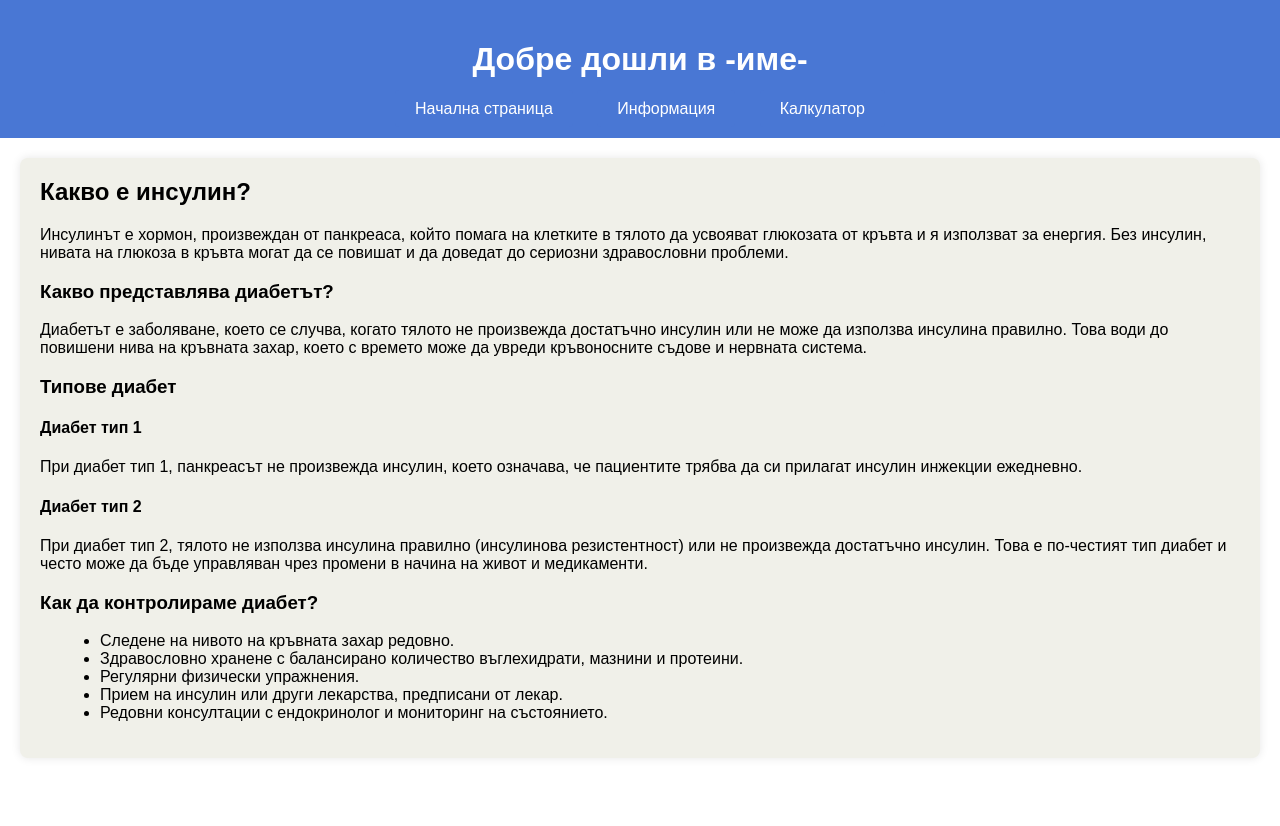
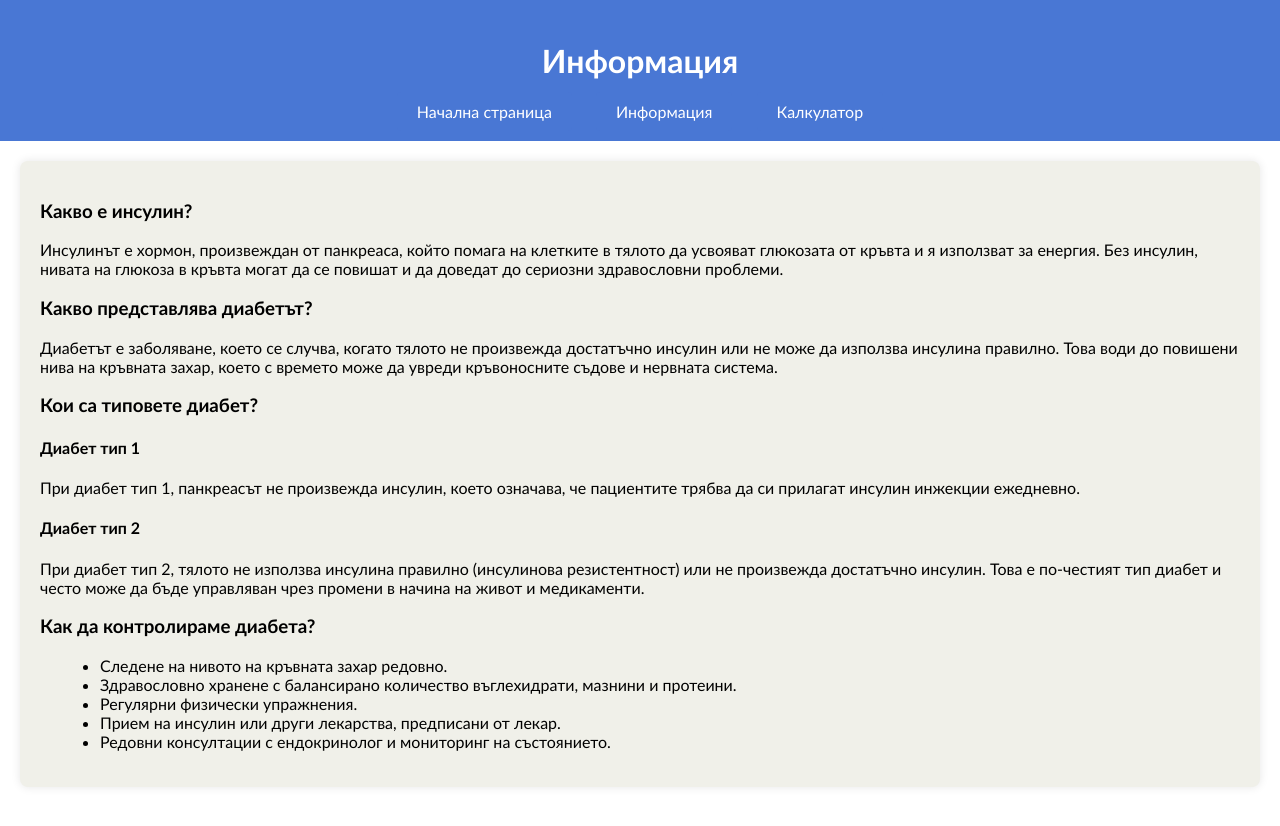
Before and after one commit to Eleonora-Dimitrova/SPACECODERS, a plain HTML site: page info.html in a window 1280 px wide. Before the commit the page ends 800 px from the top, so only its background shows below. Drawn offline with Linux system fonts and the light colour scheme; a script that the page names is missing.

Commit message:
nav changes

```diff
--- a/info.html
+++ b/info.html
@@ -8,7 +8,7 @@
 </head>
 <body>
   <header>
-    <h1>Добре дошли в -име-</h1>
+    <h1>Информация</h1>
     <nav>
 	    <a href="index.html">Начална страница</a>
       <a href="info.html">Информация</a>
@@ -18,20 +18,20 @@
 
   <main>
     <section id="insulin-info">
-      <h2>Какво е инсулин?</h2>
+      <h3>Какво е инсулин?</h3>
       <p>Инсулинът е хормон, произвеждан от панкреаса, който помага на клетките в тялото да усвояват глюкозата от кръвта и я използват за енергия. Без инсулин, нивата на глюкоза в кръвта могат да се повишат и да доведат до сериозни здравословни проблеми.</p>
 
       <h3>Какво представлява диабетът?</h3>
       <p>Диабетът е заболяване, което се случва, когато тялото не произвежда достатъчно инсулин или не може да използва инсулина правилно. Това води до повишени нива на кръвната захар, което с времето може да увреди кръвоносните съдове и нервната система.</p>
 
-      <h3>Типове диабет</h3>
+      <h3>Кои са типовете диабет?</h3>
       <h4>Диабет тип 1</h4>
       <p>При диабет тип 1, панкреасът не произвежда инсулин, което означава, че пациентите трябва да си прилагат инсулин инжекции ежедневно.</p>
 
       <h4>Диабет тип 2</h4>
       <p>При диабет тип 2, тялото не използва инсулина правилно (инсулинова резистентност) или не произвежда достатъчно инсулин. Това е по-честият тип диабет и често може да бъде управляван чрез промени в начина на живот и медикаменти.</p>
 
-      <h3>Как да контролираме диабет?</h3>
+      <h3>Как да контролираме диабета?</h3>
       <ul>
         <li>Следене на нивото на кръвната захар редовно.</li>
         <li>Здравословно хранене с балансирано количество въглехидрати, мазнини и протеини.</li>
--- a/spasecoders.css
+++ b/spasecoders.css
@@ -8,6 +8,7 @@ body {
 header {
   background-color: rgb(73, 119, 212);
   color: white;
+  font-family:'Optima', sans-serif;
   padding: 20px;
   text-align: center;
 }
@@ -23,6 +24,7 @@ nav a {
   color: white;
   border-radius: 4px;
   margin: 0 10px;
+  font-family:'Optima', sans-serif;
 }
 
 nav a:hover {
@@ -39,6 +41,7 @@ section {
   padding: 20px;
   border-radius: 8px;
   box-shadow: 0 0 10px rgba(0, 0, 0, 0.1);
+  font-family:'Optima', sans-serif;
   margin-bottom: 20px;
 }
 
```
Also changed, not shown: calculator.html (+5 -6 lines), index.html (+5 -7 lines).
